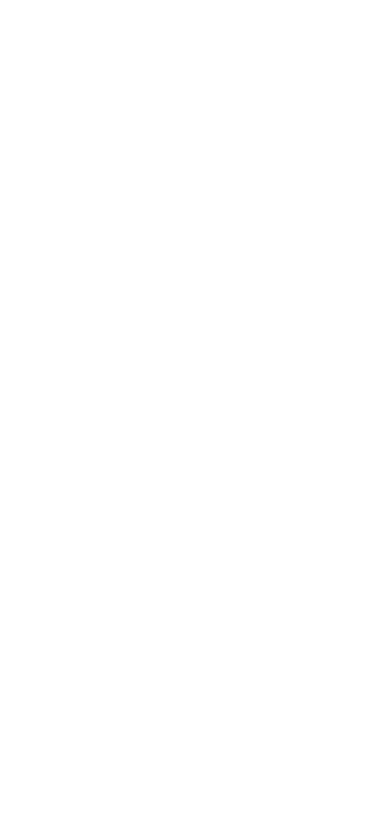
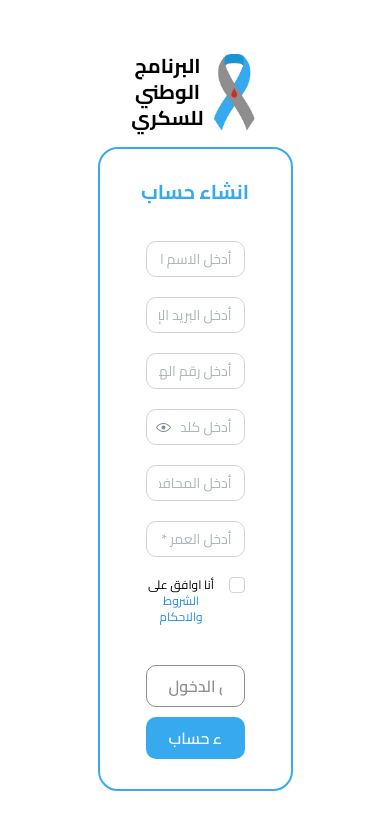
Before and after one commit to Mustafa-Ki-O/National_Diabetes_Program, a React (Vite) app: page /National_Diabetes_Program/register in a window 390 px wide. Shown: the top 830 px of the page. Built offline with nearby package versions, Linux system fonts and the light colour scheme.

Commit message:
first-deploy1.5

```diff
--- a/src/app/Auth/Login.jsx
+++ b/src/app/Auth/Login.jsx
@@ -1,12 +1,21 @@
 import { Title,Flex, Image, Stack,Box } from "@mantine/core"
 import LoginForm from "../../components/Login/LoginForm"
 import img from '../../assets/images/diabetes.jpg'
+import { useEffect ,useState} from "react"
 const Login = () => {
+
+const [active,setActive] = useState(false);
+
+useEffect(()=>{
+  setTimeout(()=>{
+    setActive(true);
+  },1000);
+},[active])
 
     return(
     <>
-    <Stack>
-      <Flex justify='center' align='center'>
+    <Stack style={{opacity:active?'1':'0' ,transition:'all 0.5s'}}>
+      <Flex  justify='center' align='center' gap={5}>
          <Box>
            <Title size='xl' c='black' style={{ display: 'block', textAlign: 'center' }}>
              البرنامج
@@ -16,9 +25,9 @@
              للسكري
            </Title>
          </Box>
-         <Image src={img} h='auto' w={80} />
+         <Image src={img} h='auto' w={50}  />
       </Flex>
-        <Stack p={30} m='auto' w='auto' bd='2px solid #37A9EF' style={{borderRadius:20}}>
+        <Stack p={30} m='auto'  w='auto' bd='2px solid #37A9EF' style={{borderRadius:20}}>
             <Title size='xl' c='#37A9EF'>تسجيل الدخول</Title>
             <LoginForm/>
         </Stack>
--- a/src/app/Auth/Register.jsx
+++ b/src/app/Auth/Register.jsx
@@ -1,4 +1,38 @@
+import RegisterForm from "../../components/Register/RegisterForm";
+import { Container,Stack,Title,Image,Box,Flex } from "@mantine/core";
+import img from '../../assets/images/diabetes.jpg'
+import { useEffect ,useState} from "react"
+
 const Register = () => {
 
+    const [active,setActive] = useState(false);
+
+    useEffect(()=>{
+      setTimeout(()=>{
+        setActive(true);
+      },1000);
+    },[active])
+
+        return(
+        <>
+        <Stack style={{opacity:active?'1':'0' ,transition:'all 0.5s'}}>
+          <Flex  justify='center' align='center' gap={5}>
+             <Box>
+               <Title size='xl' c='black' style={{ display: 'block', textAlign: 'center' }}>
+                 البرنامج
+                 <br />
+                 الوطني
+                 <br />
+                 للسكري
+               </Title>
+             </Box>
+             <Image src={img} h='auto' w={50}  />
+          </Flex>
+            <Stack p={30} m='auto'  w='50%' bd='2px solid #37A9EF' style={{borderRadius:20}}>
+                <Title size='xl' c='#37A9EF'>انشاء حساب</Title>
+                <RegisterForm/>
+            </Stack>
+            </Stack>
+        </>)
 }
 export default Register
--- a/src/app/Start.jsx
+++ b/src/app/Start.jsx
@@ -1,25 +1,24 @@
 import img from '../assets/images/diabetes.jpg'
-import { Col, Image, Row } from "react-bootstrap"
 import modules from '../assets/css/start.module.css'
-import Container from 'react-bootstrap/Container'
+import { Image } from '@mantine/core'
+import { Container,Flex,Box,Title } from '@mantine/core'
 const Start = () => {
 
     return(
         <>
-        <Container className={modules.con}>
-            <Row >
-                <Col >
-                    <p className={modules.p} style={{whiteSpace:' pre-wrap',fontSize:40,fontWeight:600}}>
-                        البرنامج
-                        الوطني
-                        للسكري
-                    </p>
-                </Col>
-                <Col style={{paddingInline:0,margin:0,textAlign:'justify'}}>
-                    <Image className={modules.img} src={img} width='200px'/>
-                </Col>
-            </Row>
-
+        <Container fluid w='100%'>
+            <Flex  justify='center' align='center' gap={10}>
+                     <Box className={modules.p} >
+                       <Title c='black'  style={{ display: 'block', textAlign: 'center' ,fontSize:40}}>
+                         البرنامج
+                         <br />
+                         الوطني
+                         <br />
+                         للسكري
+                       </Title>
+                     </Box>
+                     <Image className={modules.img} src={img} ta='justify' w={120} h='auto' p={0} m={0}  />
+                  </Flex>
         </Container>
 
         </>
--- a/src/assets/css/start.module.css
+++ b/src/assets/css/start.module.css
@@ -9,6 +9,7 @@
 width: 4px;
 height: 200px;
 background-color: black;
+margin-left: 14px;
 }
 
 .img{
--- a/src/components/Login/LoginForm.jsx
+++ b/src/components/Login/LoginForm.jsx
@@ -35,7 +35,7 @@
         loginFormData.append(key, values[key]);
       });
       setIsSubmitted(true);
-      navigate('/home/');
+      navigate('/National_Diabetes_Program/home/');
     //   login(loginFormData);
 
       const validated = form.validate();
@@ -97,7 +97,7 @@
               variant="outline"
               color="#8E8E8E"
               mt="sm"
-              onClick={() => navigate(`/register/`)}
+              onClick={() => navigate(`/National_Diabetes_Program/register/`)}
             >
               انشاء حساب
             </Button>
--- /dev/null
+++ b/src/components/Register/RegisterForm.jsx
@@ -0,0 +1,186 @@
+import { Link, useNavigate } from "react-router-dom";
+import {TextInput,Button,PasswordInput,rem,Container,Flex,Grid,GridCol,Checkbox,Anchor} from "@mantine/core";
+import { useForm, yupResolver } from "@mantine/form";
+import { IconAt } from "@tabler/icons-react";
+import { useState, useEffect } from "react";
+import * as yup from "yup";
+// import { useTranslation } from "react-i18next";
+// import useLogin from "../../components/useMutation/researcher/useLogin";
+
+
+const RegisterForm = () => {
+  const [isSubmitted, setIsSubmitted] = useState(false);
+//   const { login, isLoading } = useLogin();
+//   const { t } = useTranslation();
+  const navigate = useNavigate();
+//   const icon = <IconAt style={{ width: rem(16), height: rem(16) }} />;
+
+  const schema = yup.object().shape({
+    name: yup.string().test(
+      'name',
+      ("يجب ان يكون الاسم خال من الارقام ويحتوي عللا محرفين على الاقل"),
+      val => /^[a-zA-Z]{2,}$/.test(val)
+    ),
+    email: yup.string().required("ايميل غير صالح").email("ايميل غير صالح"),
+    phone: yup
+    .string()
+    .matches(/^09[0-9]{8}$/, "الرقم يبدأ ب 09 ويجب ان يكون صالحا"),
+    password: yup
+      .string()
+      .min(8, "يجب ان تحوي كلمة المرور على 8 محارف كحد أدنى"),
+      termsOfService:yup.bool()
+      .oneOf([true], "يجب الموافقة على الشروط"),
+    });
+
+  const form = useForm({
+    mode: "uncontrolled",
+    validateInputOnChange: true,
+    initialValues: {
+      name:'',
+      email:'',
+      phone:'',
+      password:'',
+      region:'',
+      age:'',
+      termsOfService:''
+    },
+    validate: yupResolver(schema),
+  });
+
+  const handleSubmit = () => {
+    if (form.isValid) {
+      const values = form.getValues();
+      const newFormData = new FormData();
+      Object.keys(values).forEach((key) => {
+        if(key !== 'termsOfService'){
+          newFormData.append(key, values[key]);
+          }
+      });
+      setIsSubmitted(true)
+      navigate('/National_Diabetes_Program/')
+    //   register(newFormData);
+
+    }
+
+    const validated = form.validate();
+
+    if (validated) {
+      validated.errors;
+    }
+    form.reset();
+  };
+
+  const handleLog = () => {
+    navigate('/National_Diabetes_Program/')
+  }
+//   useEffect(()=>{
+//     if(isSubmitted){
+//     setProgress(isLoading)
+//     }
+//   },[isLoading])
+
+  return (
+    <>
+      <Container w='100%' fluid >
+      <form
+      onSubmit={form.onSubmit(handleSubmit)}
+      style={{ width: "100%", marginTop: 20 }}
+    >
+      <Grid gutter="lg" justify="center" mt={20} mb={20} align="center"  dir="rtl" >
+        <GridCol span={{ lg: 6, xs: 12, sm: 12, md: 12 }}>
+          <TextInput
+            radius={10}
+            placeholder="أدخل الاسم الكامل *"
+            // rightSection={<img src={person} width="20px" />}
+            key={form.key("name")}
+            {...form.getInputProps("name")}
+          />
+        </GridCol>
+        <GridCol span={{ lg: 6, xs: 12, sm: 12, md: 12 }}>
+          <TextInput
+            radius={10}
+            placeholder="أدخل البريد الإلكتروني *"
+            // rightSection={<img src={message} width="20px" />}
+            key={form.key("email")}
+            {...form.getInputProps("email")}
+          />
+        </GridCol>
+        <GridCol span={{ lg: 6, xs: 12, sm: 12, md: 12 }}>
+          <TextInput
+            radius={10}
+            placeholder="أدخل رقم الهاتف *"
+            // rightSection={<img src={phone} width="20px" />}
+            key={form.key("phone")}
+            {...form.getInputProps("phone")}
+          />
+        </GridCol>
+        <GridCol span={{ lg: 6, xs: 12, sm: 12, md: 12 }}>
+          <PasswordInput
+            radius={10}
+            placeholder="أدخل كلمة المرور *"
+            key={form.key("password")}
+            {...form.getInputProps("password")}
+          />
+        </GridCol>
+        <GridCol span={{ lg: 6, xs: 12, sm: 12, md: 12 }}>
+          <TextInput
+            radius={10}
+            placeholder="أدخل المحافظة*"
+            // rightSection={<img src={message} width="20px" />}
+            key={form.key("region")}
+            {...form.getInputProps("region")}
+          />
+        </GridCol>
+        <GridCol span={{ lg: 6, xs: 12, sm: 12, md: 12 }}>
+          <TextInput
+            radius={10}
+            placeholder="أدخل العمر *"
+            // rightSection={<img src={message} width="20px" />}
+            key={form.key("age")}
+            {...form.getInputProps("age")}
+          />
+        </GridCol>
+        <GridCol offset={{lg:6,md:0,sm:0,xs:0}} span={{  lg: 6 ,xs: 12 ,sm: 12 ,md:12 }} style={{direction:'ltr'}}  >
+      <Checkbox
+        key={form.key("termsOfService")}
+        {...form.getInputProps("termsOfService", { type: "checkbox" })}
+        size="xs"
+        label={
+          <>
+            {"أنا اوافق على"}{" "}
+            <Anchor href="https://google.com" target="_blank" inherit>
+              الشروط والاحكام
+            </Anchor>
+          </>
+        }
+        style={{ marginBottom: 15,direction:'rtl' }}
+      />
+    </GridCol>
+      </Grid>
+       <Flex visibleFrom="md" w='60%' gap='1.25rem' justify='center' m="auto" mt={10}>
+       <Button fullWidth radius={10}  size="md"  variant="outline" color="#8E8E8E" onClick={handleLog}>
+          تسجيل الدخول
+        </Button>
+        <Button fullWidth radius={10}  size="md" type="submit" variant="filled" color="#37A9EF">
+          انشاء حساب
+        </Button>
+    </Flex>
+    <Grid hiddenFrom="md" gutter={10}>
+    <GridCol span={12}>
+    <Button fullWidth radius={10}  size="md"  variant="outline" color="#8E8E8E" onClick={handleLog}>
+          تسجيل الدخول
+        </Button>
+    </GridCol>
+    <GridCol span={12}>
+    <Button fullWidth radius={10}  size="md" type="submit" variant="filled" color="#37A9EF">
+          انشاء حساب
+        </Button>
+    </GridCol>
+ </Grid>
+</form>
+</Container>
+    </>
+  );
+};
+
+export default RegisterForm;
```
Also changed, not shown: src/assets/images/diabetes.jpg.
